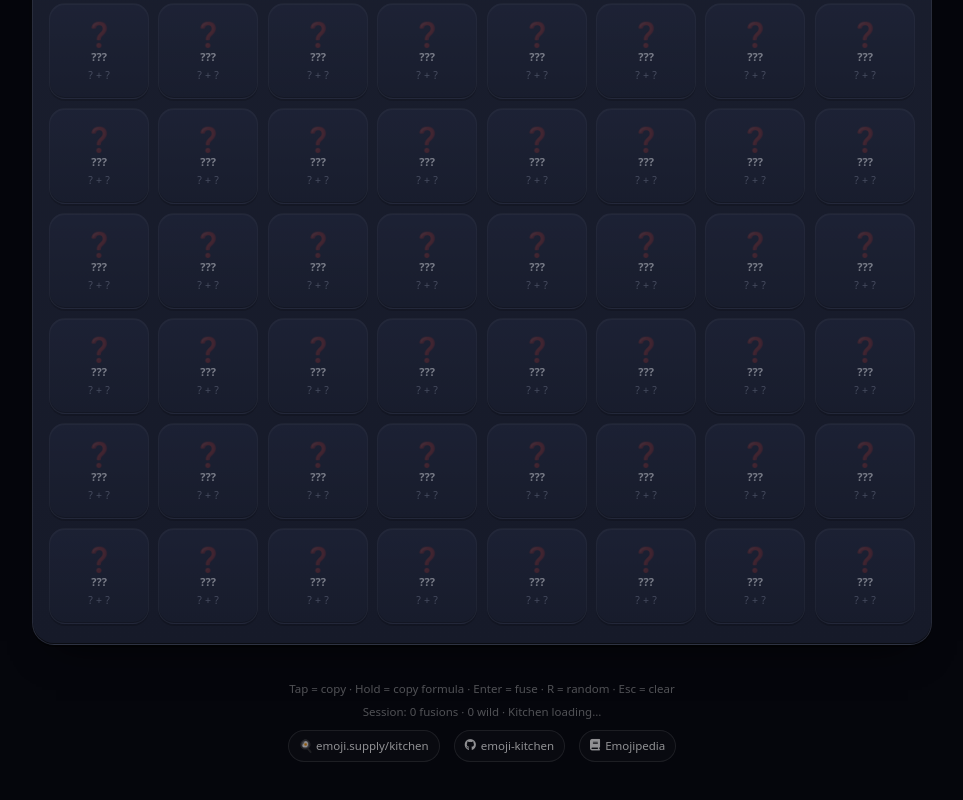
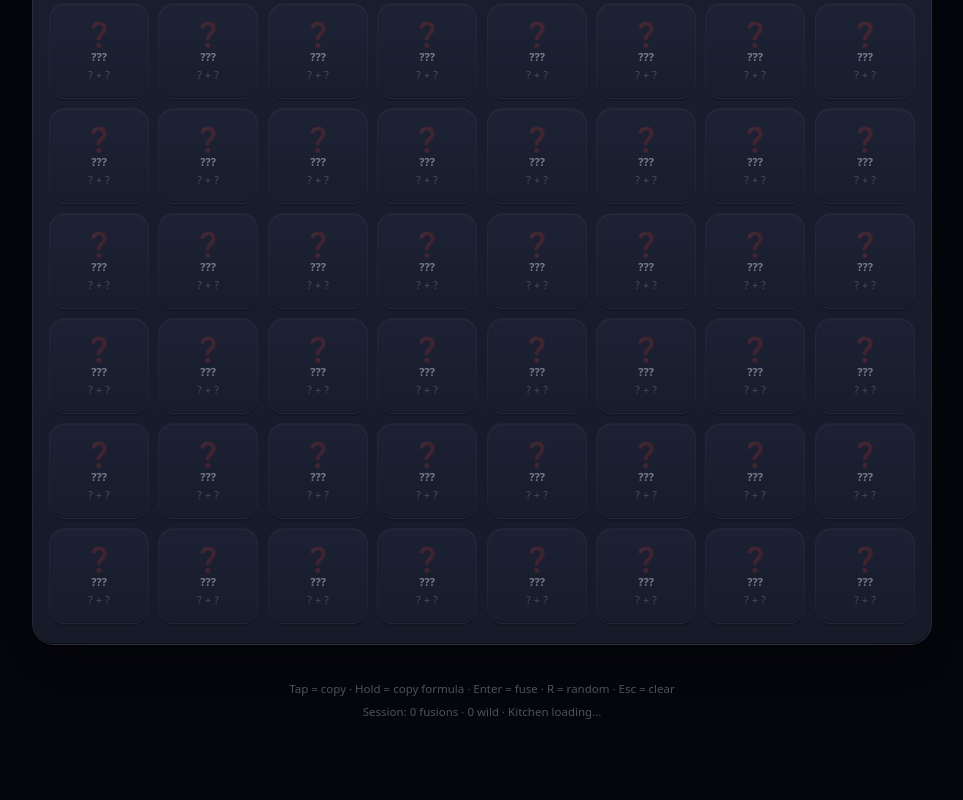
Before and after one commit to HexSleuth/HEX-Emoji-Fusion-Lab, a plain HTML site: page index.html in a window 1280 px wide. Shown: the part 2899-3699 px from the top of the page, without its empty margins (158-1121 px from the left). Drawn offline with Linux system fonts and the light colour scheme; no server answers.

Commit message:
Remove source links from footer
Removed source links from the footer section of the HTML.

```diff
--- a/index.html
+++ b/index.html
@@ -1109,17 +1109,6 @@ footer .source-links a:hover{
 <footer>
   <p>Tap = copy · Hold = copy formula · Enter = fuse · R = random · Esc = clear</p>
   <p id="footStats">Session: 0 fusions · 0 wild</p>
-  <div class="source-links">
-    <a href="https://emoji.supply/kitchen/" target="_blank" rel="noopener">
-      🍳 emoji.supply/kitchen
-    </a>
-    <a href="https://github.com/xsalazar/emoji-kitchen" target="_blank" rel="noopener">
-      <i class="fa-brands fa-github" aria-hidden="true"></i> emoji-kitchen
-    </a>
-    <a href="https://emojipedia.org/emoji-mashup/microsoft-3D-fluent/fluent-15.0" target="_blank" rel="noopener">
-      <i class="fa-solid fa-book" aria-hidden="true"></i> Emojipedia
-    </a>
-  </div>
 </footer>
 
 <script>
```
